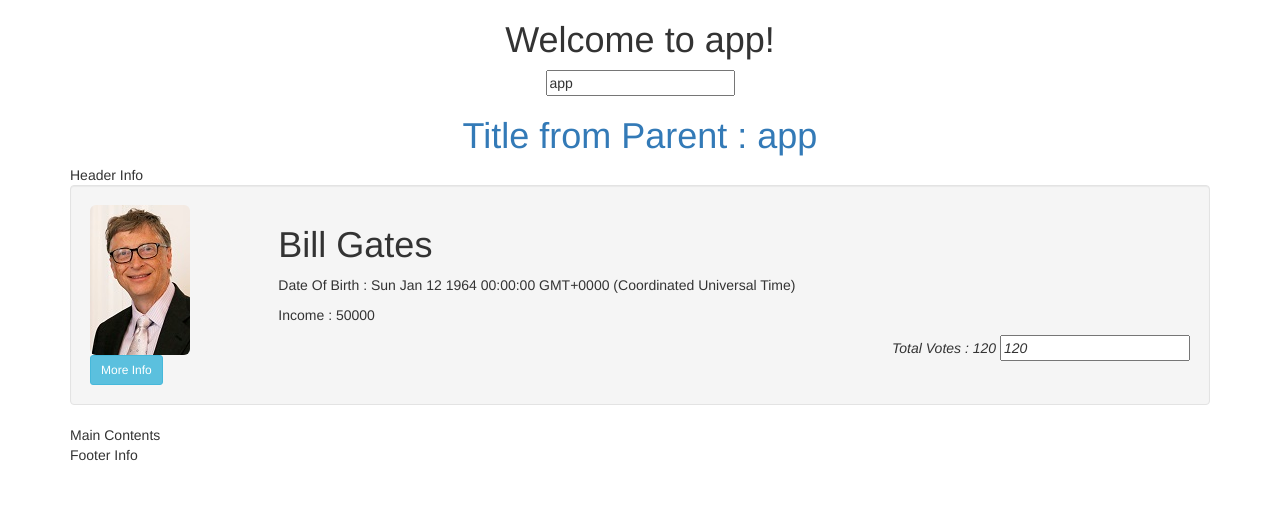
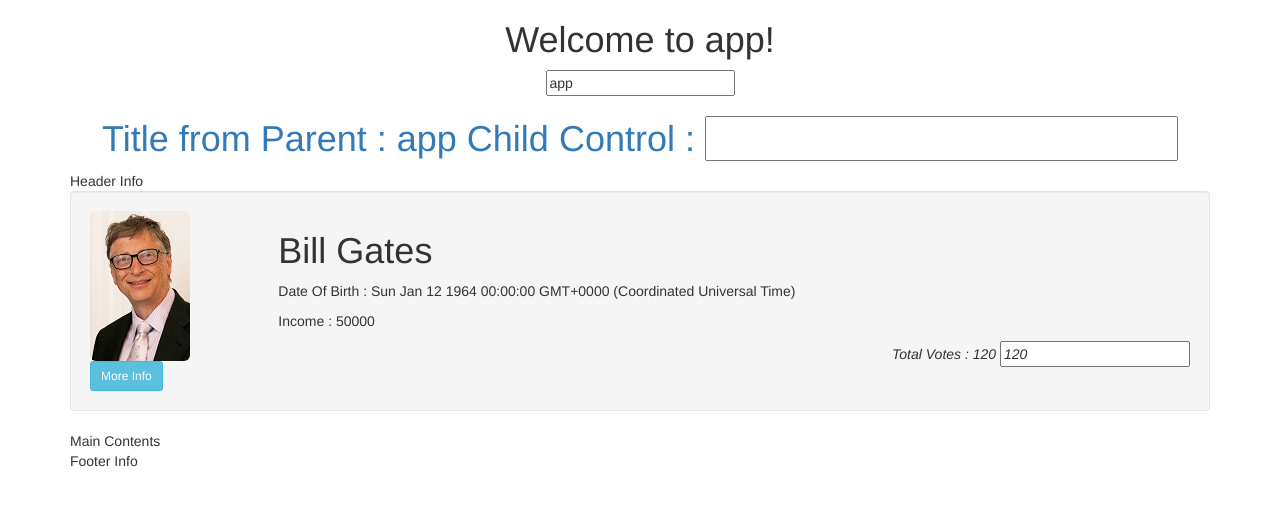
Before and after one commit to synergy2411/sg3-demo, an Angular app: page / in a window 1280 px wide. Shown: the top 506 px of the page. Built offline with nearby package versions, Linux system fonts and the light colour scheme.

Commit message:
@output() added

```diff
--- a/src/app/app.component.html
+++ b/src/app/app.component.html
@@ -6,7 +6,8 @@
   <input type="text" [(ngModel)]="title">
 
  </div>
- <app-user [abc]="title" [user]="user">
+ <app-user [abc]="title" [user]="user"
+  (childChanged)="changeChild($event)">
    <header>Header Info</header>
    <main class="section">Main Contents</main>
    <footer>Footer Info</footer>
--- a/src/app/app.component.ts
+++ b/src/app/app.component.ts
@@ -10,6 +10,11 @@
 export class AppComponent {
   title = 'app';
   user : User;
+
+  changeChild(eventdata : any){
+    this.title = eventdata;
+  }
+
   constructor(){
 
   }
--- a/src/app/user/user.component.html
+++ b/src/app/user/user.component.html
@@ -1,6 +1,9 @@
 <div class="container">
     <h1 class="text-center text-primary">
         Title from Parent : {{ title }}
+        Child Control :
+            <input type="text" #childControl
+            (keyup)="onKeyup(childControl.value)">
     </h1>
 </div>
 
--- a/src/app/user/user.component.ts
+++ b/src/app/user/user.component.ts
@@ -8,14 +8,19 @@
     AfterContentChecked,
     AfterViewInit,
     AfterViewChecked,
-    OnDestroy
+    OnDestroy,
+    ChangeDetectionStrategy,
+    Output,
+    EventEmitter
 } from '@angular/core';
 import { User } from '../model/user';
+
 
 @Component({
     selector: 'app-user',
     // template : `<h1>User Component Loaded!!</h1>`
-    templateUrl: './user.component.html'
+    templateUrl: './user.component.html',
+    //changeDetection : ChangeDetectionStrategy.Default
 })
 export class UserComponent implements OnChanges,
     OnInit,
@@ -27,6 +32,11 @@
     OnDestroy {
     @Input('abc') title: string;
     @Input('user') user: User;
+    @Output('childChanged') childChanged = new EventEmitter<string>();
+
+    onKeyup(value:  string){
+        this.childChanged.emit(value);
+    }
 
     moreInfo(user: User) {
         alert(`${user.firstName} is working with ${user.company} !!`);
```
